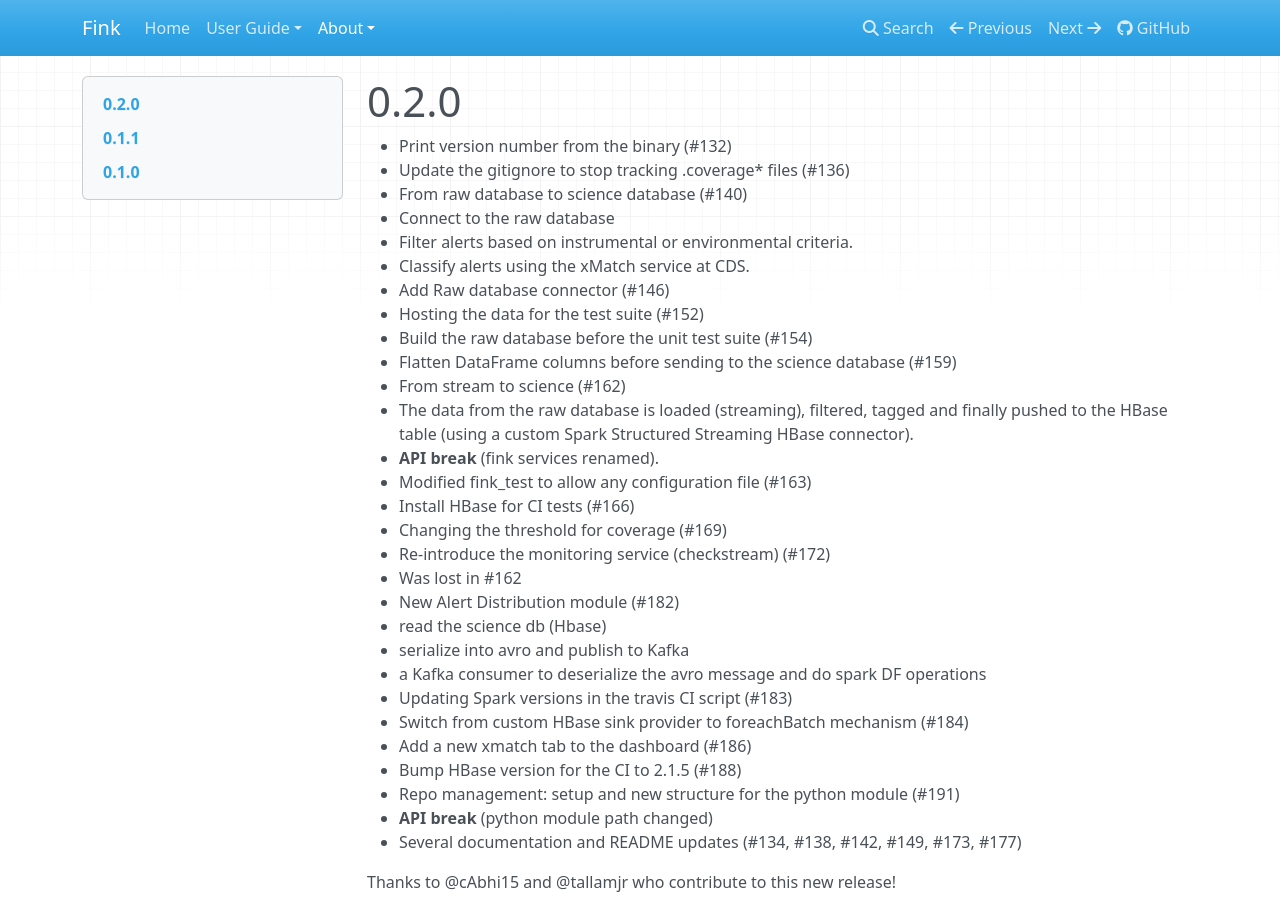
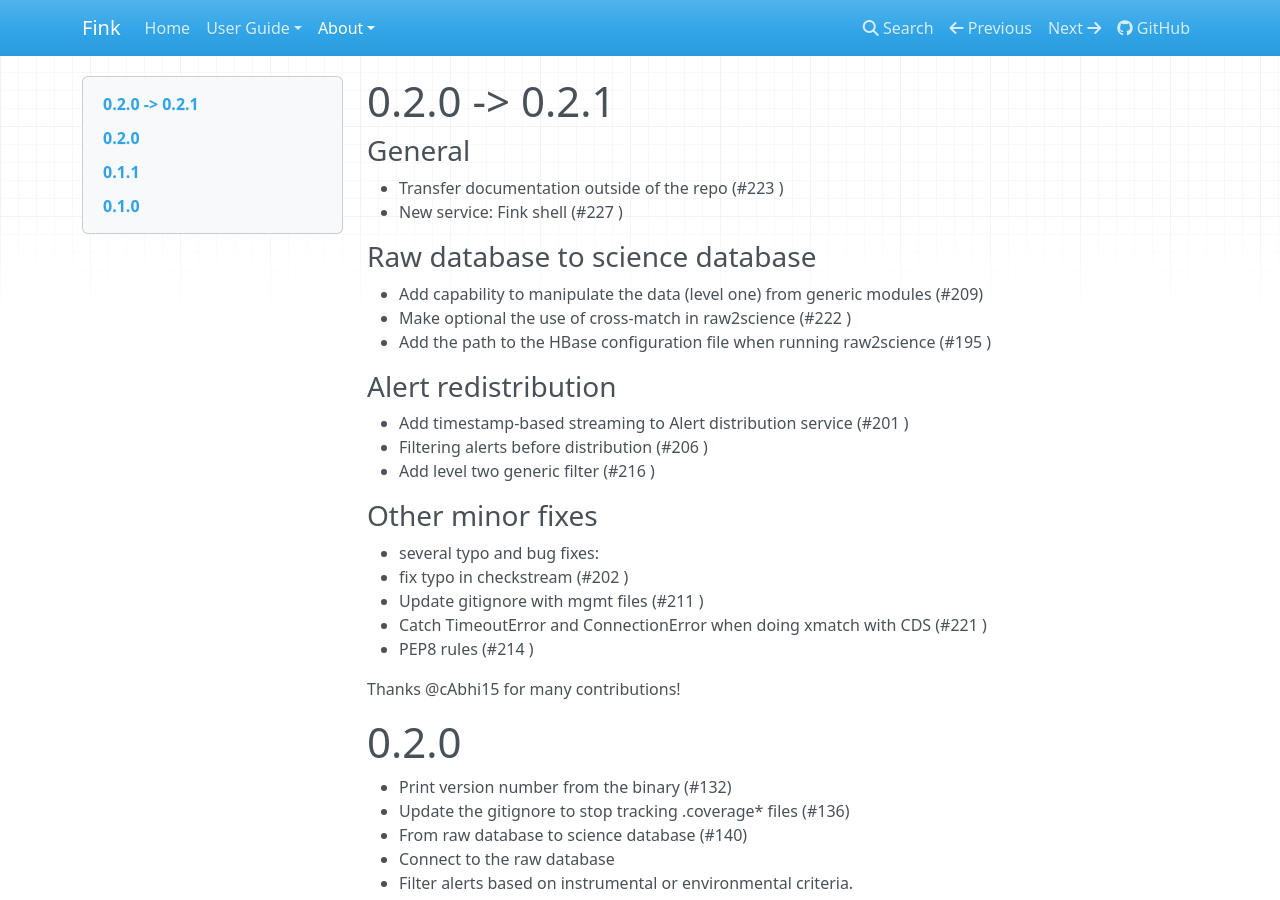
Before and after one commit to astrolabsoftware/fink, an MkDocs documentation site: the page built from docs/release-notes.md, in a window 1280 px wide and 900 px high. Built offline with MkDocs 1.6.1, drawn with Linux system fonts in a browser that asks for light colours; nearby versions of some CDN libraries.

Commit message:
Update documentation with the new Fink release 0.2.1

````diff
--- a/docs/release-notes.md
+++ b/docs/release-notes.md
@@ -1,3 +1,32 @@
+# 0.2.0 -> 0.2.1
+
+### General
+
+- Transfer documentation outside of the repo (#223 )
+- New service: Fink shell (#227 )
+
+### Raw database to science database
+
+- Add capability to manipulate the data (level one) from generic modules (#209)
+- Make optional the use of cross-match in raw2science (#222 )
+- Add the path to the HBase configuration file when running raw2science (#195 )
+
+### Alert redistribution
+
+- Add timestamp-based streaming to Alert distribution service (#201 )
+- Filtering alerts before distribution (#206 )
+- Add level two generic filter (#216 )
+
+### Other minor fixes
+
+- several typo and bug fixes:
+  - fix typo in checkstream (#202 )
+  - Update gitignore with mgmt files (#211 )
+  - Catch TimeoutError and ConnectionError when doing xmatch with CDS (#221 )
+  - PEP8 rules (#214 )
+
+Thanks @cAbhi15 for many contributions!
+
 # 0.2.0
 
 - Print version number from the binary (#132)
--- a/docs/user_guide/configuration.md
+++ b/docs/user_guide/configuration.md
@@ -72,7 +72,7 @@ org.apache.spark:spark-avro_2.11:2.4.1
 In addition to packages, you can specify external libraries as jars:
 ```
 # These two are shipped with the code - use the latest version
-FINK_JARS=${FINK_HOME}/libs/fink-broker_2.11-0.2.0.jar,\
+FINK_JARS=${FINK_HOME}/libs/fink-broker_2.11-0.2.1.jar,\
 ${FINK_HOME}/libs/shc-core-1.1.3-2.4-s_2.11.jar
 ```
 
````
